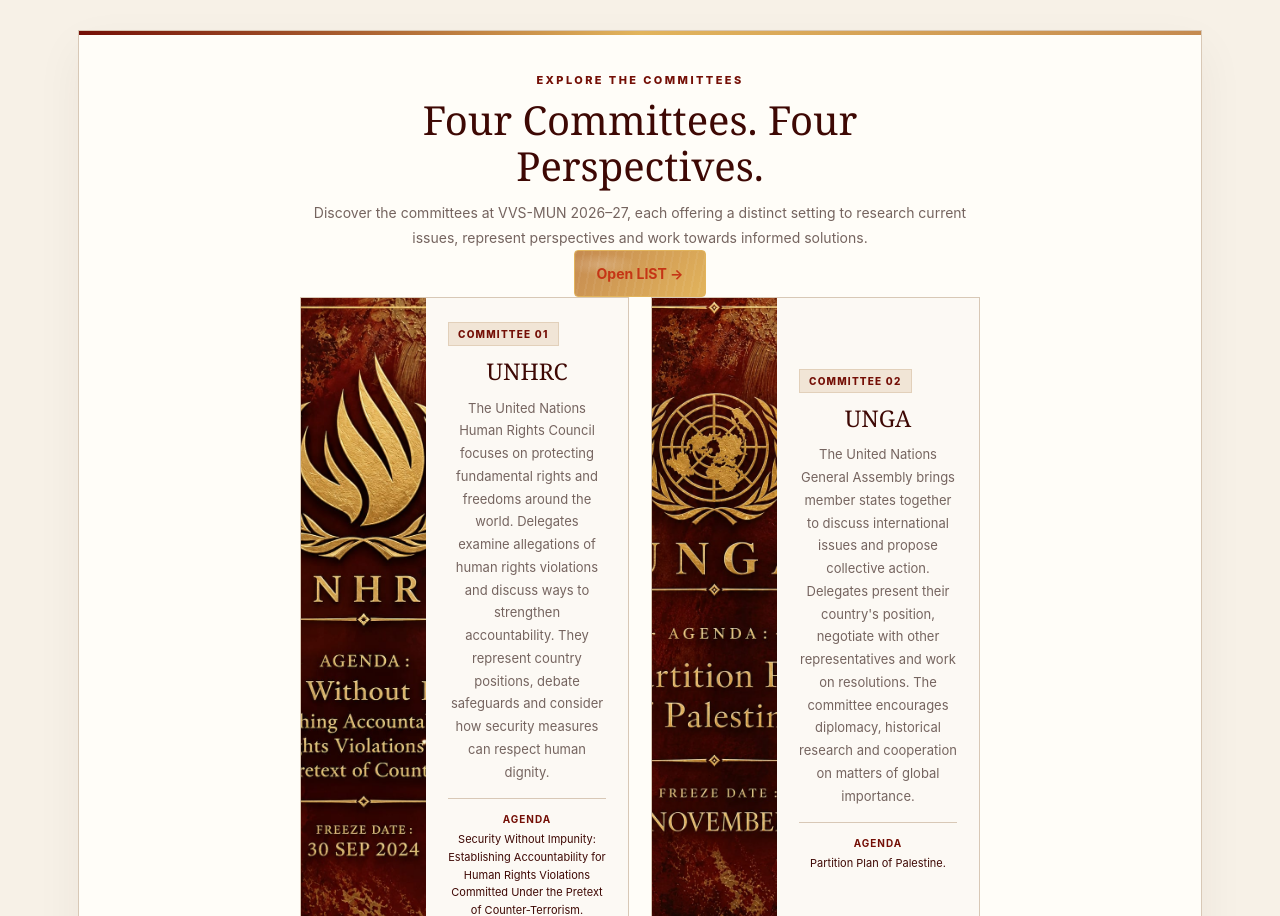
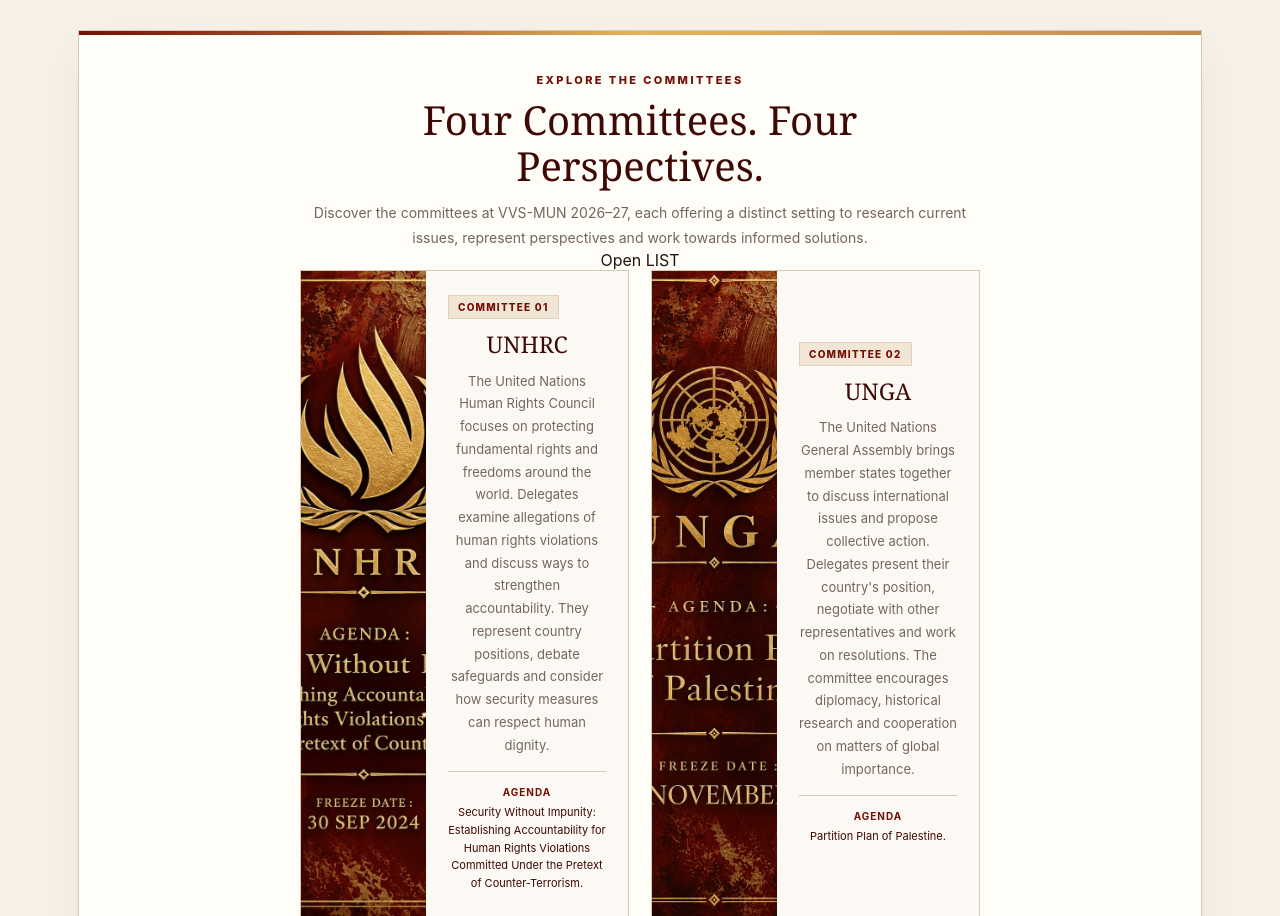
Before and after one commit to GamerliftTamil/vvs-mun, a Flask app: page / in a window 1280 px wide. Shown: the part 1424-2340 px from the top of the page. Run offline with Flask 3, Linux system fonts and the light colour scheme; parts of the project's set-up code (start-up, migrations or seed data) failed here and were passed over.

Commit message:
Update index.html

```diff
--- a/templates/index.html
+++ b/templates/index.html
@@ -1796,11 +1796,7 @@ footer{
         setting to research current issues, represent perspectives and work
         towards informed solutions.
       </p>
-      <a class="btn primary"
-   href="https://docs.google.com/spreadsheets/d/1qg8H1bJi5QEGnwncriHImzejtY8ORodKSloJRJbfgNU/edit?usp=sharing"
-   target="_blank">
-  Open LIST →
-</a>
+      <a href="https://docs.google.com/spreadsheets/d/1qg8H1bJi5QEGnwncriHImzejtY8ORodKSloJRJbfgNU/edit?usp=sharing" target="_blank">Open LIST</a>
 
     <div class="committee-grid">
       <article class="committee-card">
```
